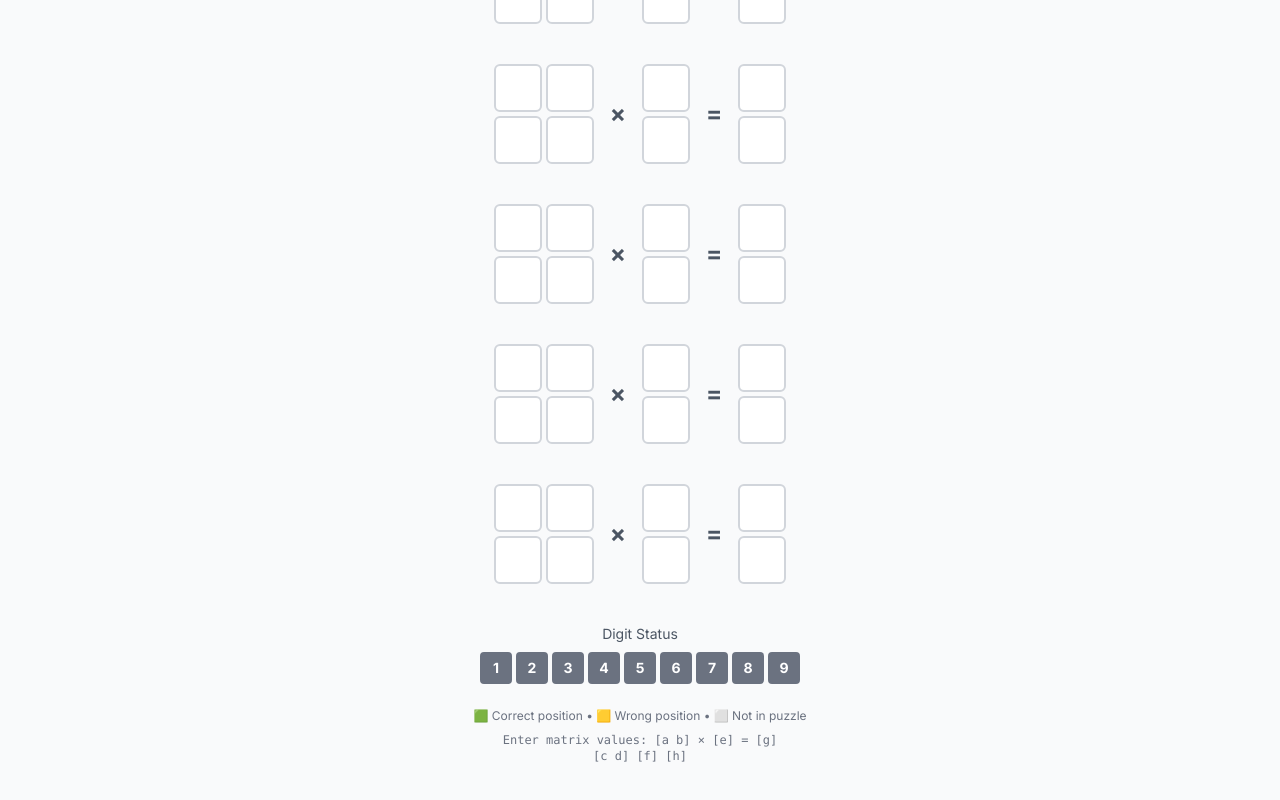
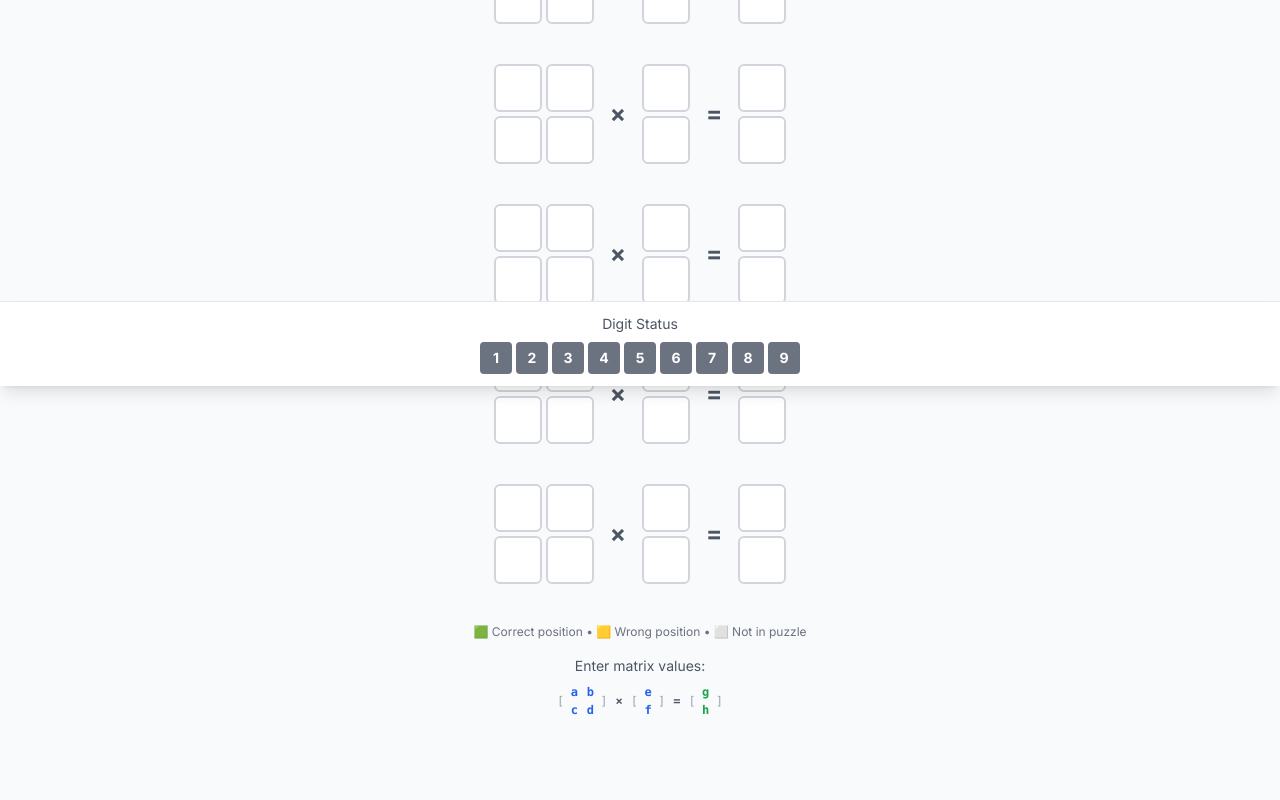
Before and after one commit to stuartsy/matrixle, a Next.js app: page / in a window 1280 px wide. Shown: the part 414-1214 px from the top of the page. Built offline with nearby package versions, Linux system fonts and the light colour scheme.

Commit message:
sticky digit status and visual fixes

```diff
--- a/src/components/DigitTracker.tsx
+++ b/src/components/DigitTracker.tsx
@@ -21,7 +21,8 @@ export default function DigitTracker({ digitStatus }: DigitTrackerProps) {
   }
 
   return (
-    <div className="w-full max-w-md mx-auto mt-6">
+    <div className="fixed bottom-0 left-0 right-0 bg-white border-t border-gray-200 shadow-lg z-10">
+      <div className="w-full max-w-md mx-auto py-3 px-4">
         <div className="text-center text-sm text-gray-600 mb-2">
           Digit Status
         </div>
@@ -43,5 +44,6 @@ export default function DigitTracker({ digitStatus }: DigitTrackerProps) {
           ))}
         </div>
       </div>
+    </div>
   )
 }
--- a/src/components/GameBoard.tsx
+++ b/src/components/GameBoard.tsx
@@ -15,7 +15,7 @@ export default function GameBoard() {
   }))
 
   return (
-    <div className="w-full max-w-2xl mx-auto">
+    <div className="w-full max-w-2xl mx-auto pb-24">
       {/* Game Board */}
       <div className="space-y-2 mb-6">
         {guessRows.map((row) => (
@@ -30,7 +30,7 @@ export default function GameBoard() {
         ))}
       </div>
 
-      {/* Digit Tracker */}
+      {/* Digit Tracker - Now sticky at bottom */}
       <DigitTracker digitStatus={gameState.digitTracker} />
 
       {/* Game Status */}
@@ -63,14 +63,54 @@ export default function GameBoard() {
 
       {/* Instructions */}
       <div className="text-center text-gray-500 text-xs mt-6">
-        <div className="mb-2">
+        <div className="mb-4">
           🟩 Correct position • 🟨 Wrong position • ⬜ Not in puzzle
         </div>
-        <div className="font-mono text-xs">
-          Enter matrix values: [a b] × [e] = [g]
-        </div>
-        <div className="font-mono text-xs">
-                           [c d]   [f]   [h]
+
+        {/* Matrix visualization */}
+        <div className="mb-2 text-gray-600 text-sm">Enter matrix values:</div>
+        <div className="flex items-center justify-center gap-2 text-xs font-mono">
+          {/* Matrix */}
+          <div className="flex items-center">
+            <span className="text-gray-400 mr-1">[</span>
+            <div className="flex flex-col gap-0.5">
+              <div className="flex gap-1">
+                <span className="w-3 text-center text-blue-600 font-semibold">a</span>
+                <span className="w-3 text-center text-blue-600 font-semibold">b</span>
+              </div>
+              <div className="flex gap-1">
+                <span className="w-3 text-center text-blue-600 font-semibold">c</span>
+                <span className="w-3 text-center text-blue-600 font-semibold">d</span>
+              </div>
+            </div>
+            <span className="text-gray-400 ml-1">]</span>
+          </div>
+
+          {/* Multiplication symbol */}
+          <span className="text-gray-600 font-bold">×</span>
+
+          {/* Vector */}
+          <div className="flex items-center">
+            <span className="text-gray-400 mr-1">[</span>
+            <div className="flex flex-col gap-0.5">
+              <span className="w-3 text-center text-blue-600 font-semibold">e</span>
+              <span className="w-3 text-center text-blue-600 font-semibold">f</span>
+            </div>
+            <span className="text-gray-400 ml-1">]</span>
+          </div>
+
+          {/* Equals symbol */}
+          <span className="text-gray-600 font-bold">=</span>
+
+          {/* Result */}
+          <div className="flex items-center">
+            <span className="text-gray-400 mr-1">[</span>
+            <div className="flex flex-col gap-0.5">
+              <span className="w-3 text-center text-green-600 font-semibold">g</span>
+              <span className="w-3 text-center text-green-600 font-semibold">h</span>
+            </div>
+            <span className="text-gray-400 ml-1">]</span>
+          </div>
         </div>
       </div>
     </div>
```
Lines whose indentation alone changed are shown as unchanged.
